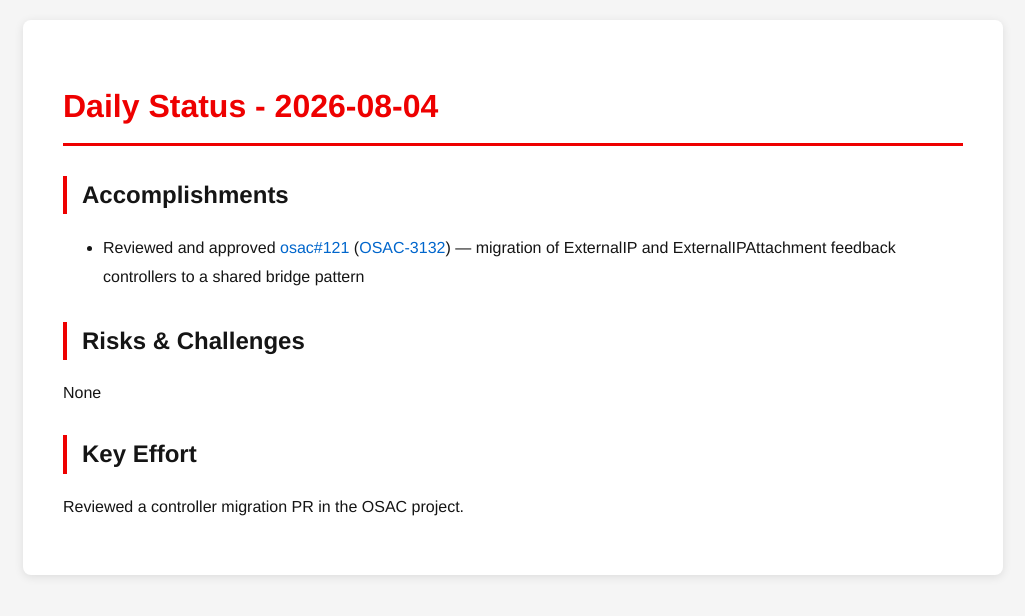
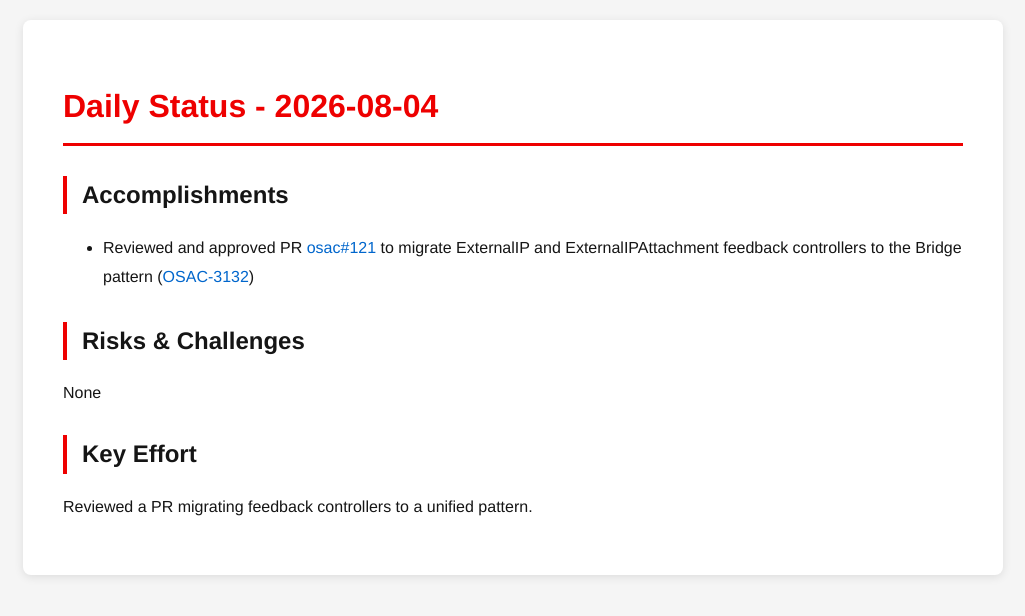
Before and after one commit to tzvatot/daily-status, a Jekyll site: the page built from 2026-08-04.md, in a window 1280 px wide. Shown: the top 616 px of the page, without its empty margins (127-1152 px from the left). Built offline with Jekyll 4.4.1, drawn with Linux system fonts in a browser that asks for light colours.

Commit message:
Daily status update - 2026-08-04

```diff
--- a/2026-08-04.md
+++ b/2026-08-04.md
@@ -7,10 +7,10 @@
 # Daily Status - 2026-08-04
 
 ## Accomplishments
-- Reviewed and approved [osac#121](https://github.com/osac-project/osac/pull/121) ([OSAC-3132](https://redhat.atlassian.net/browse/OSAC-3132)) — migration of ExternalIP and ExternalIPAttachment feedback controllers to a shared bridge pattern
+- Reviewed and approved PR [osac#121](https://github.com/osac-project/osac/pull/121) to migrate ExternalIP and ExternalIPAttachment feedback controllers to the Bridge pattern ([OSAC-3132](https://redhat.atlassian.net/browse/OSAC-3132))
 
 ## Risks & Challenges
 None
 
 ## Key Effort
-Reviewed a controller migration PR in the OSAC project.
+Reviewed a PR migrating feedback controllers to a unified pattern.
```
